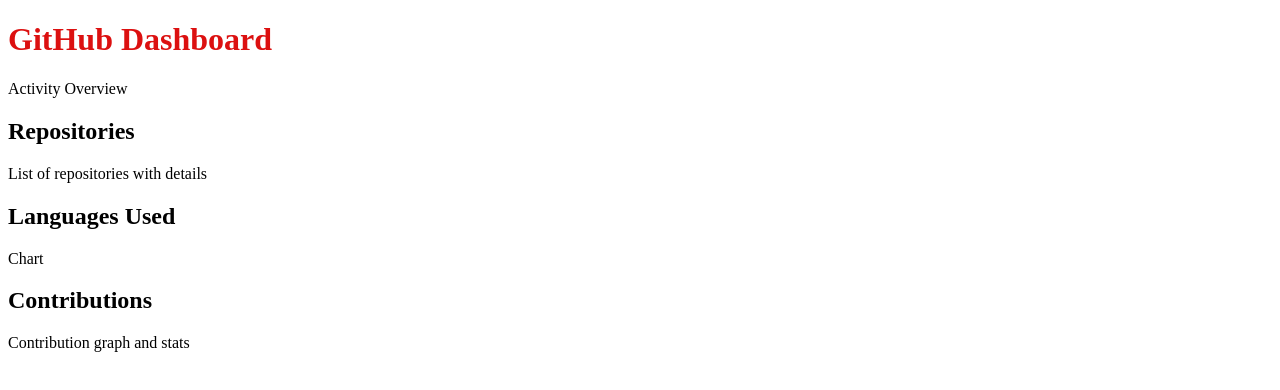
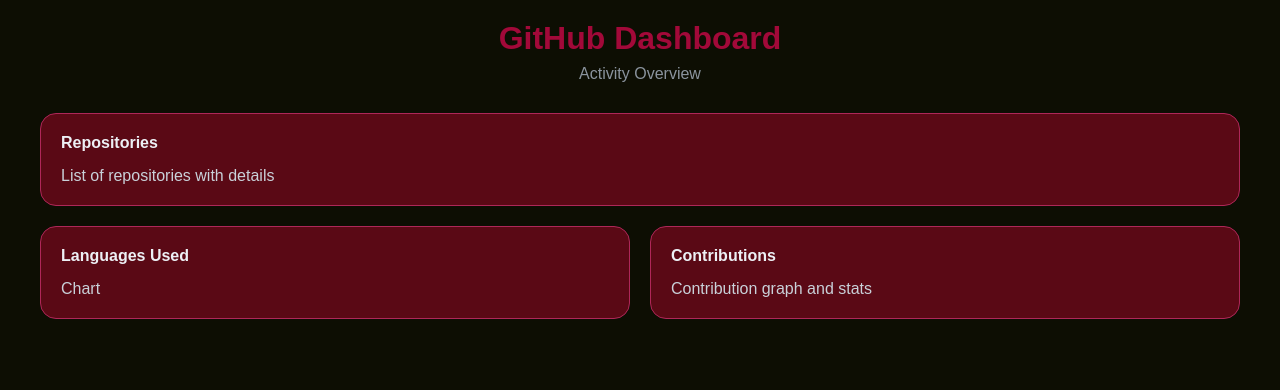
Before and after one commit to Jossman68/CPD_Project, a website: page public/index.html in a window 1280 px wide. Drawn offline with Linux system fonts and the light colour scheme.

Commit message:
Added basic CSS now adding API retrieval to front end

```diff
--- a/public/index.html
+++ b/public/index.html
@@ -8,10 +8,10 @@
 </head>
 <body>
     <h1>GitHub Dashboard </h1>
-    <p>Activity Overview</p>
+    <p class="subtitle">Activity Overview</p>
 
     <div id="Dashboard">
-        <div id = "repos" class = "card">
+        <div id = "repos" class = "card full-width">
             <h2>Repositories</h2>
             <p>List of repositories with details</p>
         </div>
--- a/public/styles.css
+++ b/public/styles.css
@@ -1,3 +1,49 @@
-h1{
-    color: #dc1010;
+/* styles.css */
+* {
+    margin: 0;
+    padding: 0;
+    box-sizing: border-box;
 }
+body{
+    font-family: sans-serif;
+    background: #0d0e03;
+    color: #c9d1d9;
+    padding: 20px;
+}
+
+h1 {
+    color: #a20939;
+    margin-bottom: 8px;
+    text-align: center;
+}
+
+.subtitle {
+    color: #8b949e;
+    margin-bottom: 30px;
+    text-align: center;
+}
+
+#Dashboard {
+    display: grid;
+    grid-template-columns: 1fr 1fr;
+    gap: 20px;
+    max-width: 1200px;
+    margin: 0 auto;
+}
+
+.card {
+    background: #5a0915;
+    border: 1px solid #ae2758;
+    border-radius: 16px;
+    padding: 20px;
+}
+
+.card h2 {
+    color: #edf0f5;
+    font-size: 16px;
+    margin-bottom: 15px;
+}
+
+.full-width {
+    grid-column: 1 / -1;
+}
```
Also changed, not shown: public/sscript.js (added).
